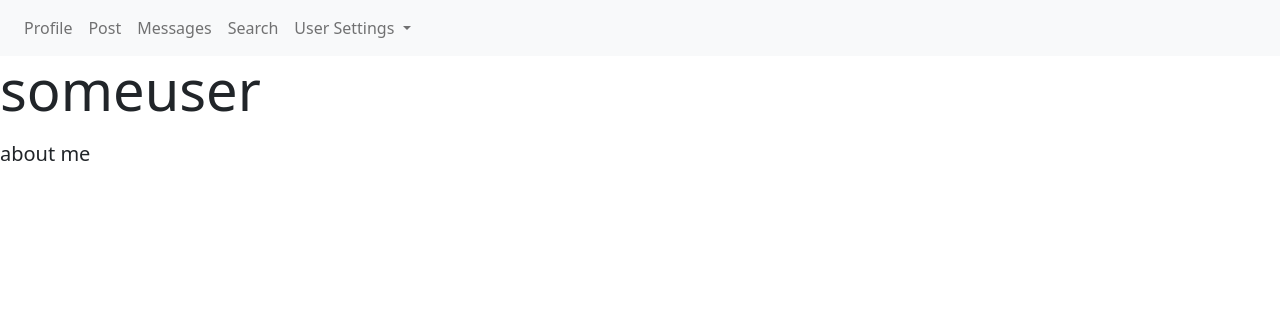
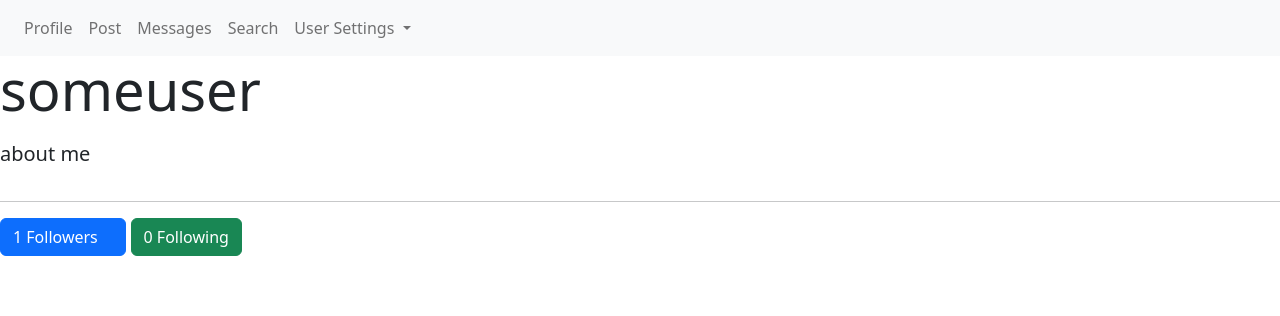
Before and after one commit to puibtx/131-Team10, a Flask app: a page that uses teamProject/app/templates/home.html in a window 1280 px wide. Shown: the top 316 px of the page. Run offline with Flask 2, Linux system fonts and the light colour scheme; a user stored in the database is signed in; data comes from the database, SQL or seed files in the repository; both versions use the stored data as it was after the commit.

Commit message:
follower/following list redirects

```diff
--- a/teamProject/app/routes.py
+++ b/teamProject/app/routes.py
@@ -66,7 +66,8 @@ def home(username):
     bio = user.get_bio()
     posts = user.get_posts()
 
-    return render_template('home.html', username=current_user.username, userhome=current_user.username, bio=bio, posts=posts)
+
+    return render_template('home.html', username=current_user.username, userhome=current_user.username, bio=bio, posts=posts,user=user)
 
 
 @views.route("/home/<username>/search", methods=['GET', 'POST'])
@@ -103,8 +104,9 @@ def visiting(username, other_user):
     bio = other_user.get_bio()
     posts = other_user.get_posts()
     following = current.is_following(other_user)
+
     return render_template(
-        'home.html', username=current_user.username, other_user=other_user, userhome=other_username, bio=bio, posts=posts, following=following)
+        'home.html', username=current_user.username, other_user=other_user, userhome=other_username, bio=bio, posts=posts, following=following,user=other_user)
 
 
 def follow(current, other_user):
@@ -126,7 +128,7 @@ def follow(current, other_user):
 def showfollowers(username):
     user = User.query.filter_by(username=username).first()
     followers_ = user.followers
-    return render_template('followers.html', users=followers_)
+    return render_template('followers.html',current_user=user , users=followers_)
 
 
 @views.route("/<username>/following")
@@ -135,4 +137,4 @@ def showfollowing(username):
     user = User.query.filter_by(username=username).first()
     following = user.followed
     # return render_template('following.html', username=username)
-    return render_template('following.html', users=following)
+    return render_template('following.html',current_user=user , users=following)
--- a/teamProject/app/templates/home.html
+++ b/teamProject/app/templates/home.html
@@ -140,6 +140,15 @@
               {% endfor %}
             </ul>
             {% endif %} {% endwith %}
+<hr>
+
+    <a href="{{url_for('routes.showfollowers', username=username)}}" class="btn btn-primary">
+      {{ user.followers.count() }} Followers<span class="badge badge-light"> </span>
+    </a>
+    <a href="{{url_for('routes.showfollowing', username=username)}}" class="btn btn-success">
+      {{ user.followed.count() }} Following<span class="badge badge-light"></span>
+    </a>
+    <!-- {{ user.followed.count() }} -->
 
 
   <script
```
Also changed, not shown: teamProject/app/__init__.py (+4 -3 lines), teamProject/app/templates/followers.html (added, +31 -0 lines), teamProject/app/templates/following.html (+21 -9 lines), teamProject/instance/app.db.
